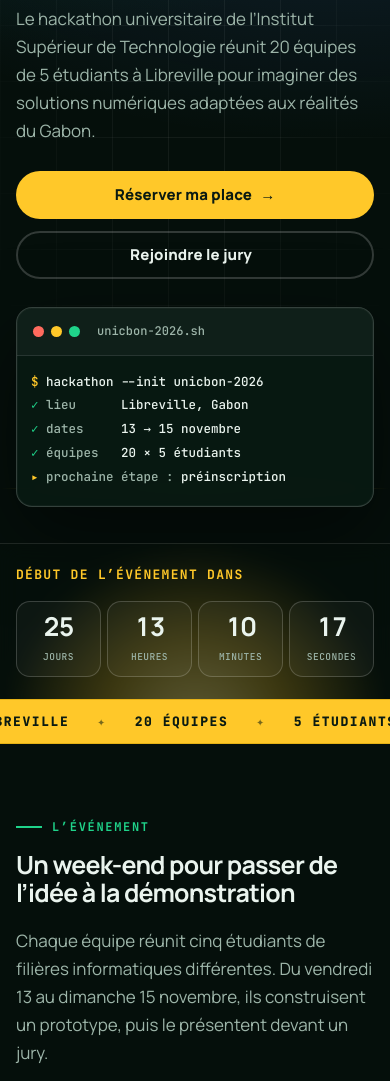
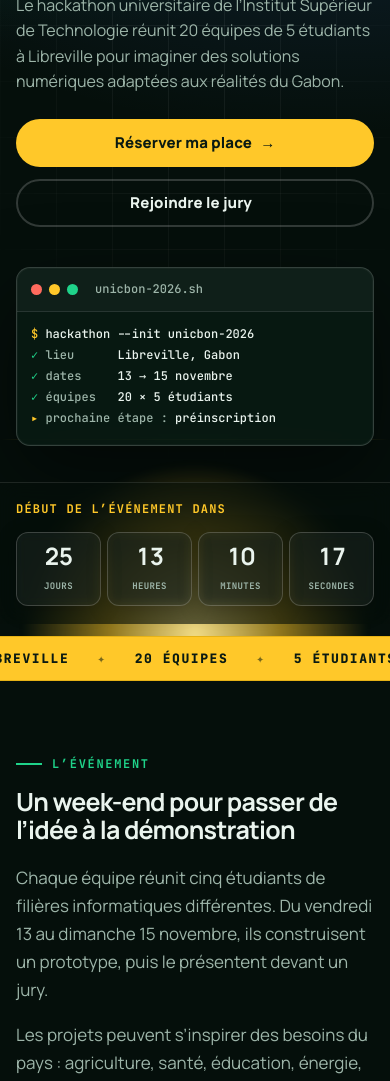
Before and after one commit to Thanzou360/hackathon-ctech-2026, a website: page index.html in a window 390 px wide. Shown: the part 330-1411 px from the top of the page. Drawn offline with Linux system fonts and the light colour scheme; a web font is replaced by a local one.

Commit message:
Ajustement dimensions visuelles et réactivité multi-écrans

```diff
--- a/css/style.css
+++ b/css/style.css
@@ -58,7 +58,7 @@ img{max-width:100%}a{color:inherit}button,input,textarea{font:inherit}
    var(--bg)}
 .hero::before{content:'';position:absolute;inset:0;background-image:linear-gradient(var(--line) 1px,transparent 1px),linear-gradient(90deg,var(--line) 1px,transparent 1px);background-size:56px 56px;-webkit-mask-image:radial-gradient(ellipse 80% 70% at 50% 30%,#000 20%,transparent 75%);mask-image:radial-gradient(ellipse 80% 70% at 50% 30%,#000 20%,transparent 75%);opacity:.55}
 .sunwrap{position:absolute;left:0;right:0;bottom:0;height:0;transform:translateY(var(--py,0));pointer-events:none}
-.sun{position:absolute;left:50%;bottom:-62vmin;width:104vmin;height:104vmin;border-radius:50%;background:radial-gradient(circle,rgba(255,232,143,.95) 0,rgba(255,200,41,.55) 34%,rgba(255,200,41,0) 68%);translate:-50% 0;filter:blur(2px);animation:rise 2.6s cubic-bezier(.2,.7,.2,1) both}
+.sun{position:absolute;left:50%;bottom:calc(-1 * clamp(220px, 48vmin, 540px));width:clamp(360px, 92vmin, 880px);height:clamp(360px, 92vmin, 880px);border-radius:50%;background:radial-gradient(circle,rgba(255,232,143,.95) 0,rgba(255,200,41,.55) 34%,rgba(255,200,41,0) 68%);translate:-50% 0;filter:blur(3px);animation:rise 2.6s cubic-bezier(.2,.7,.2,1) both}
 .eq{position:absolute;left:0;right:0;bottom:22%;height:1px;background:linear-gradient(90deg,transparent,rgba(255,200,41,.7),transparent);animation:draw 1.8s .4s both}
 .hero .wrap{position:relative;z-index:2}
 .hero-grid{display:grid;grid-template-columns:1.2fr .8fr;gap:clamp(28px,5vw,64px);align-items:center}
@@ -72,12 +72,12 @@ img{max-width:100%}a{color:inherit}button,input,textarea{font:inherit}
 .cta{display:flex;gap:12px;flex-wrap:wrap;animation:fade 1s .9s both}
 
 /* Terminal décoratif */
-.term{background:rgba(9,26,19,.85);border:1px solid var(--line2);border-radius:16px;box-shadow:0 30px 80px rgba(0,0,0,.5),0 0 0 1px rgba(255,255,255,.03) inset;backdrop-filter:blur(8px);overflow:hidden;font:500 14px/1.9 var(--fm);animation:fade 1s .5s both}
+.term{background:rgba(9,26,19,.85);border:1px solid var(--line2);border-radius:16px;box-shadow:0 30px 80px rgba(0,0,0,.5),0 0 0 1px rgba(255,255,255,.03) inset;backdrop-filter:blur(8px);overflow:hidden;font:500 14px/1.9 var(--fm);animation:fade 1s .5s both;width:100%;max-width:520px;justify-self:center}
 .term-bar{display:flex;align-items:center;gap:7px;padding:12px 16px;border-bottom:1px solid var(--line);background:rgba(255,255,255,.03)}
 .term-bar i{width:11px;height:11px;border-radius:50%;background:#ff6b5e}.term-bar i:nth-child(2){background:var(--sun)}.term-bar i:nth-child(3){background:var(--green)}
 .term-bar span{margin-left:10px;font-size:12px;color:var(--mut)}
 .term-body{padding:18px 20px 22px}
-.term-body div{white-space:nowrap;overflow:hidden;opacity:0;animation:fade .5s both}
+.term-body div{white-space:nowrap;overflow:hidden;text-overflow:ellipsis;opacity:0;animation:fade .5s both}
 .term-body div:nth-child(1){animation-delay:.9s}.term-body div:nth-child(2){animation-delay:1.3s}.term-body div:nth-child(3){animation-delay:1.6s}.term-body div:nth-child(4){animation-delay:1.9s}.term-body div:nth-child(5){animation-delay:2.2s}
 .term .p{color:var(--sun)}.term .k{color:var(--mut)}.term .v{color:var(--txt)}.term .ok{color:var(--green)}
 .caret{display:inline-block;width:9px;height:1.05em;background:var(--green);vertical-align:-.15em;margin-left:4px;animation:blink 1s steps(1) infinite}
@@ -86,10 +86,10 @@ img{max-width:100%}a{color:inherit}button,input,textarea{font:inherit}
 .count{position:relative;z-index:2;margin-top:clamp(36px,6vw,64px);border-top:1px solid var(--line);background:rgba(5,15,11,.6);backdrop-filter:blur(10px)}
 .count .wrap{display:flex;justify-content:space-between;align-items:center;gap:22px;flex-wrap:wrap;padding:22px 0}
 .count p{margin:0;font:700 13px var(--fm);letter-spacing:.1em;text-transform:uppercase;color:var(--sun);max-width:26ch;line-height:1.4}
-.cd{display:flex;gap:clamp(8px,1.6vw,16px)}
-.cd div{text-align:center;min-width:clamp(68px,10vw,112px);padding:12px 10px 10px;border:1px solid var(--line2);border-radius:14px;background:rgba(255,255,255,.04)}
-.cd b{display:block;font:700 clamp(28px,4.6vw,46px)/1.1 var(--fh);font-variant-numeric:tabular-nums;letter-spacing:-.04em}
-.cd span{font:500 11px var(--fm);letter-spacing:.1em;text-transform:uppercase;color:var(--mut)}
+.cd{display:flex;gap:clamp(8px,1.6vw,16px);width:auto}
+.cd div{text-align:center;flex:1 1 0;min-width:clamp(64px,10vw,110px);padding:clamp(10px,1.8vw,14px) 10px;border:1px solid var(--line2);border-radius:14px;background:rgba(255,255,255,.05);box-shadow:0 4px 20px rgba(0,0,0,.25);backdrop-filter:blur(6px)}
+.cd b{display:block;font:700 clamp(24px,4.5vw,46px)/1.1 var(--fh);font-variant-numeric:tabular-nums;letter-spacing:-.04em}
+.cd span{font:600 clamp(9px,1.4vw,11px) var(--fm);letter-spacing:.08em;text-transform:uppercase;color:var(--mut)}
 
 /* Bandeau défilant */
 .marquee{overflow:hidden;background:var(--sun);color:#0a1a12;border-block:1px solid #e6b216}
@@ -234,12 +234,23 @@ fieldset{border:0;padding:0;margin:0;display:grid;gap:12px;min-width:0}legend{fo
 @keyframes blink{50%{opacity:0}}
 @keyframes mq{to{transform:translateX(-50%)}}
 
-/* ---------- Responsive ---------- */
+/* ---------- Responsive & Multi-Écrans ---------- */
+@media (min-width:1440px){
+  .wrap,.bar{width:min(1280px,100% - 64px)}
+  .hero{padding-top:100px}
+  .hero-grid{grid-template-columns:1.25fr .75fr;gap:72px}
+  .term{max-width:560px;font-size:15px}
+  .sun{width:clamp(800px, 60vmin, 1000px);height:clamp(800px, 60vmin, 1000px);bottom:calc(-1 * clamp(300px, 24vmin, 440px))}
+}
+
 @media (max-width:980px){
-  .hero-grid{grid-template-columns:1fr}.term{max-width:520px}
+  .hero-grid{grid-template-columns:1fr;gap:40px}
+  .hero-copy{max-width:680px}
+  .term{max-width:540px;margin-inline:auto}
   .tl{grid-template-columns:1fr}.tl li::after{display:none}
   .ft{grid-template-columns:1fr 1fr}.ft>div:first-child{grid-column:1/-1}
 }
+
 @media (max-width:820px){
   .burger{display:flex}
   #menu{position:absolute;left:0;right:0;top:74px;flex-direction:column;align-items:stretch;background:var(--bg2);padding:14px 20px 22px;border-bottom:1px solid var(--line);display:none;gap:4px}
@@ -250,22 +261,42 @@ fieldset{border:0;padding:0;margin:0;display:grid;gap:12px;min-width:0}legend{fo
   .info-grid{grid-template-columns:1fr}
   .hero{min-height:auto}
   .band .two>div:last-child{justify-self:start}
+  .sun{bottom:calc(-1 * clamp(180px, 35vmin, 320px))}
 }
+
 @media (max-width:600px){
   .wrap,.bar{width:calc(100% - 32px)}
   .brand{min-width:0;gap:9px}.brand img{width:36px;height:36px}
-  .hero{padding-top:40px}.lead{font-size:17px;margin:20px 0 26px}
-  .hero-meta span{font-size:10.5px;padding:6px 10px}
+  .hero{padding-top:36px;padding-bottom:12px}
+  .lead{font-size:16px;line-height:1.6;margin:18px 0 24px}
+  .hero-meta span{font-size:10px;padding:5px 9px}
   .cta .btn{width:100%}
-  .count .wrap{align-items:flex-start;gap:16px}.count p{max-width:none}
-  .cd{width:100%;justify-content:space-between;gap:6px}.cd div{min-width:0;flex:1;padding:10px 4px 8px}.cd b{font-size:26px}.cd span{font-size:9.5px;letter-spacing:.05em}
-  .term{font-size:12.5px}.term-body{padding:14px 14px 18px}
-  .stats div{padding:16px 18px;gap:14px}.stats b{font-size:42px}.stats span{font-size:15px}
+  .count .wrap{align-items:flex-start;gap:14px;padding:18px 0}
+  .count p{max-width:none;font-size:12px}
+  .cd{width:100%;justify-content:space-between;gap:6px}
+  .cd div{min-width:0;flex:1 1 0;padding:10px 4px 8px;border-radius:12px}
+  .cd b{font-size:24px}
+  .cd span{font-size:9px;letter-spacing:.04em}
+  .term{font-size:12px;border-radius:14px}
+  .term-bar{padding:10px 14px}
+  .term-body{padding:12px 14px 16px;line-height:1.75}
+  .stats div{padding:16px 18px;gap:14px}.stats b{font-size:38px}.stats span{font-size:15px}
   .faq summary{font-size:15px;padding:16px 18px}.faq p{padding:0 18px 18px}
   .ph p{font-size:16px}
-  form{gap:16px;padding:20px}
+  form{gap:16px;padding:18px;border-radius:16px}
   .ft{grid-template-columns:1fr;gap:28px}
-  footer{padding:44px 0 26px}
+  footer{padding:40px 0 24px}
 }
-@media (max-width:360px){.wrap,.bar{width:calc(100% - 24px)}.cd b{font-size:22px}}
-@media (prefers-reduced-motion:reduce){*,::before,::after{animation:none!important;transition:none!important;scroll-behavior:auto!important}.rv{opacity:1;transform:none}.term-body div{opacity:1}.mq-track{width:auto}}
+
+@media (max-width:360px){
+  .wrap,.bar{width:calc(100% - 20px)}
+  .cd b{font-size:20px}
+  .cd span{font-size:8.5px}
+  .hero h1{font-size:27px}
+  .term-body{font-size:11px}
+}
+
+@media (prefers-reduced-motion:reduce){
+  *,::before,::after{animation:none!important;transition:none!important;scroll-behavior:auto!important}
+  .rv{opacity:1;transform:none}.term-body div{opacity:1}.mq-track{width:auto}
+}
```
